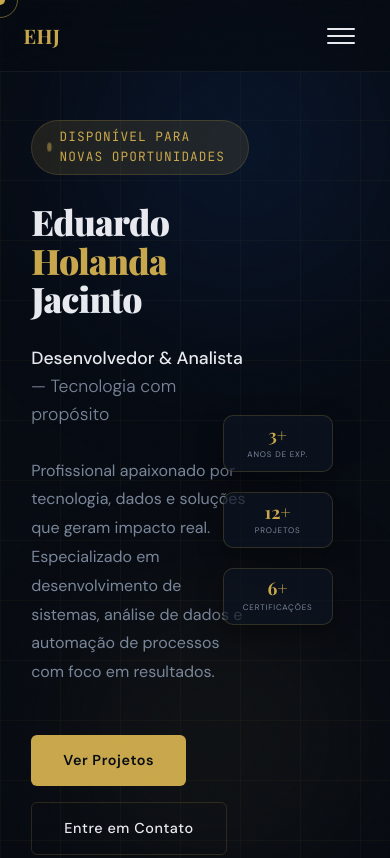
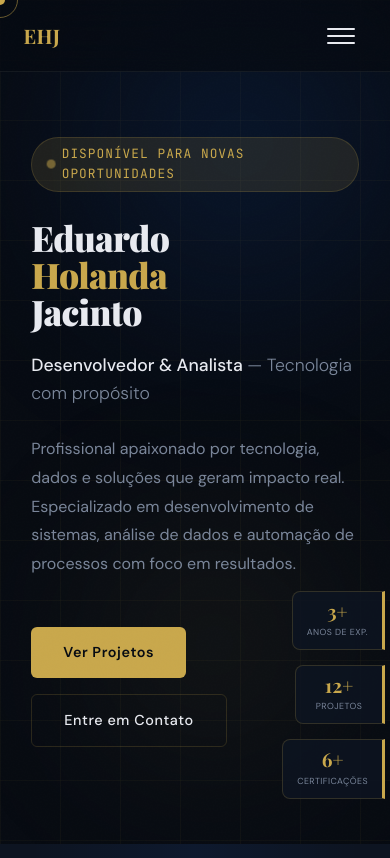
Before and after one commit to Talduardo/teste3, a plain HTML site: page index.html in a window 390 px wide. Shown: the top 858 px of the page. Drawn offline with nearby package versions, Linux system fonts and the light colour scheme.

Commit message:
Refactor mobile styles for improved layout
Updated mobile media queries for better layout and spacing.

```diff
--- a/index.html
+++ b/index.html
@@ -766,59 +766,55 @@
   ::-webkit-scrollbar { width: 4px; }
   ::-webkit-scrollbar-track { background: var(--bg); }
   ::-webkit-scrollbar-thumb { background: var(--gold); border-radius: 2px; }
-/* ── MOBILE E MEDIA QUERIES (REVISADO: FONTES MENORES E MAIOR ESPAÇO) ── */
+
+/* ── MOBILE E MEDIA QUERIES ── */
 @media (max-width: 768px) {
-  /* Aumenta o respiro vertical da seção */
-  section { padding: 90px 6% 60px; }
-
+  section { padding: 70px 6%; }
   nav { padding: 0 6%; z-index: 1000; }
   .nav-links { display: none; }
   .hamburger { display: flex !important; }
 
-  /* Diminuindo a fonte do nome */
-  .hero-name {
-    font-size: 2.2rem;
-    line-height: 1.1;
-    margin-bottom: 25px;
-  }
-
-  /* Ajustando o container de estatísticas */
+  /* Reduz a fonte do nome para equilibrar */
+  .hero-name { font-size: 2.2rem; }
+
+  /* ── CARDS COLADOS NA DIREITA E ADAPTÁVEIS ── */
   .hero-stats {
-    position: relative;
-    z-index: 10001; /* Garante que fique à frente de tudo */
+    position: absolute; /* Ignora o padding da seção */
+    right: 5px;         /* BEM PERTO da borda (diminua para 0 se quiser 100% colado) */
+    top: 70%;           /* Posiciona mais para a parte de baixo da tela */
+    transform: translateY(-50%);
     display: flex;
-    flex-direction: column; /* Um abaixo do outro para focar no espaçamento vertical */
-    align-items: center;    /* Centraliza os cards */
-    gap: 20px;              /* Aumenta o espaçamento vertical entre os cards */
-    margin-top: 65px;       /* Aumenta o espaço entre o nome e os cards */
-    transform: none;
-  }
-
-  /* Diminuindo o tamanho dos cards e fontes internas */
+    flex-direction: column; /* Um abaixo do outro */
+    align-items: flex-end;
+    gap: 15px;          /* Espaçamento vertical entre eles */
+    z-index: 10001;     /* Garante que fiquem na frente de tudo */
+  }
+
   .stat-card {
-    padding: 10px 18px;
-    min-width: 110px;
-    max-width: 140px;
-    background: rgba(13, 20, 33, 0.7);
-    backdrop-filter: blur(10px);
-    -webkit-backdrop-filter: blur(10px);
+    padding: 10px 14px;
+    min-width: 90px;
+    width: fit-content;
+    background: rgba(13, 20, 33, 0.85); /* Fundo um pouco mais sólido para leitura */
+    backdrop-filter: blur(8px);
+    -webkit-backdrop-filter: blur(8px);
     border: 1px solid rgba(201, 168, 76, 0.2);
-    border-radius: 10px;
-    box-shadow: 0 8px 25px rgba(0,0,0,0.4);
-  }
-
+    border-right: 3px solid var(--gold); /* Linha de destaque encostada na tela */
+    border-radius: 8px 0 0 8px; /* Arredonda só na esquerda, deixando a direita reta */
+  }
+
+  /* Fontes bem menores */
   .stat-num {
-    font-size: 1.1rem; /* Fonte do número menor */
+    font-size: 1.2rem;
+    color: var(--gold);
     font-weight: 700;
-    color: var(--gold);
-    display: block;
+    line-height: 1;
   }
 
   .stat-label {
-    font-size: 0.5rem; /* Fonte do texto menor */
+    font-size: 0.55rem;
+    color: var(--text-muted);
     text-transform: uppercase;
-    letter-spacing: 0.1em;
-    color: var(--text-muted);
+    letter-spacing: 0.05em;
     margin-top: 4px;
   }
 
```
